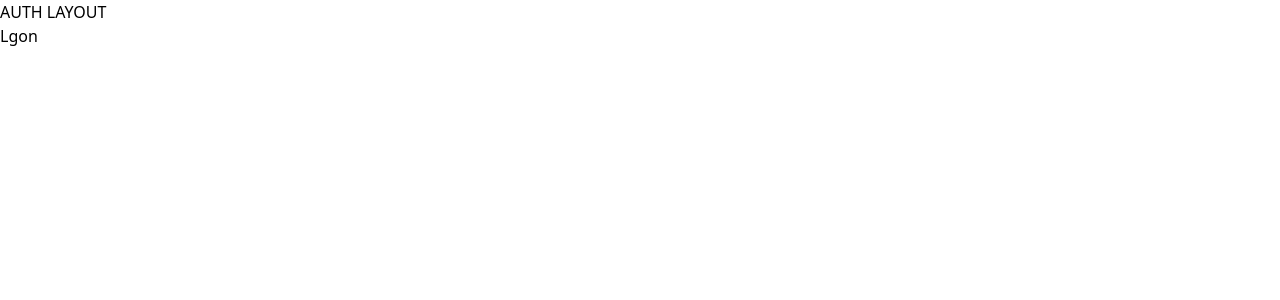
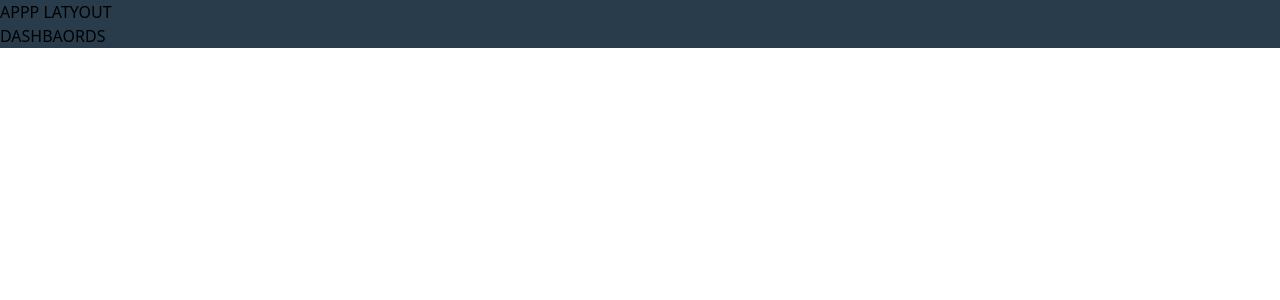
Before and after one commit to ConsigueVentas-Team/CRM_Frontend, a React (Vite) app: page /dashboard in a window 1280 px wide. Shown: the top 300 px of the page. Built offline with nearby package versions, Linux system fonts and the light colour scheme.

Commit message:
rutas actualizadas

```diff
--- /dev/null
+++ b/src/layouts/AppLayout.tsx
@@ -0,0 +1,12 @@
+import { Outlet } from "react-router-dom";
+
+function AppLayout() {
+  return (
+    <div className="bg-[#283C4C] w-full h-full">
+      <h2>APPP LATYOUT</h2>
+      <Outlet />
+    </div>
+  );
+}
+
+export default AppLayout;
--- a/src/routes/app.tsx
+++ b/src/routes/app.tsx
@@ -1,7 +1,18 @@
+import AppLayout from "../layouts/AppLayout";
+
 const appRouter = {
   path: "/",
-  element: <div />,
-  children: [],
+  element: <AppLayout />,
+  children: [
+    {
+      path: "dashboard",
+      element: (
+        <div>
+          <h1>DASHBAORDS</h1>
+        </div>
+      ),
+    },
+  ],
 };
 
 export default appRouter;
--- a/src/routes/auth.tsx
+++ b/src/routes/auth.tsx
@@ -4,7 +4,7 @@ import Register from "../ui/auth/pages/Register";
 import AuthLayout from "../layouts/AuthLayout";
 
 const authRouter = {
-  path: "/",
+  path: "/auth/",
   element: <AuthLayout />,
   children: [
     {
```
